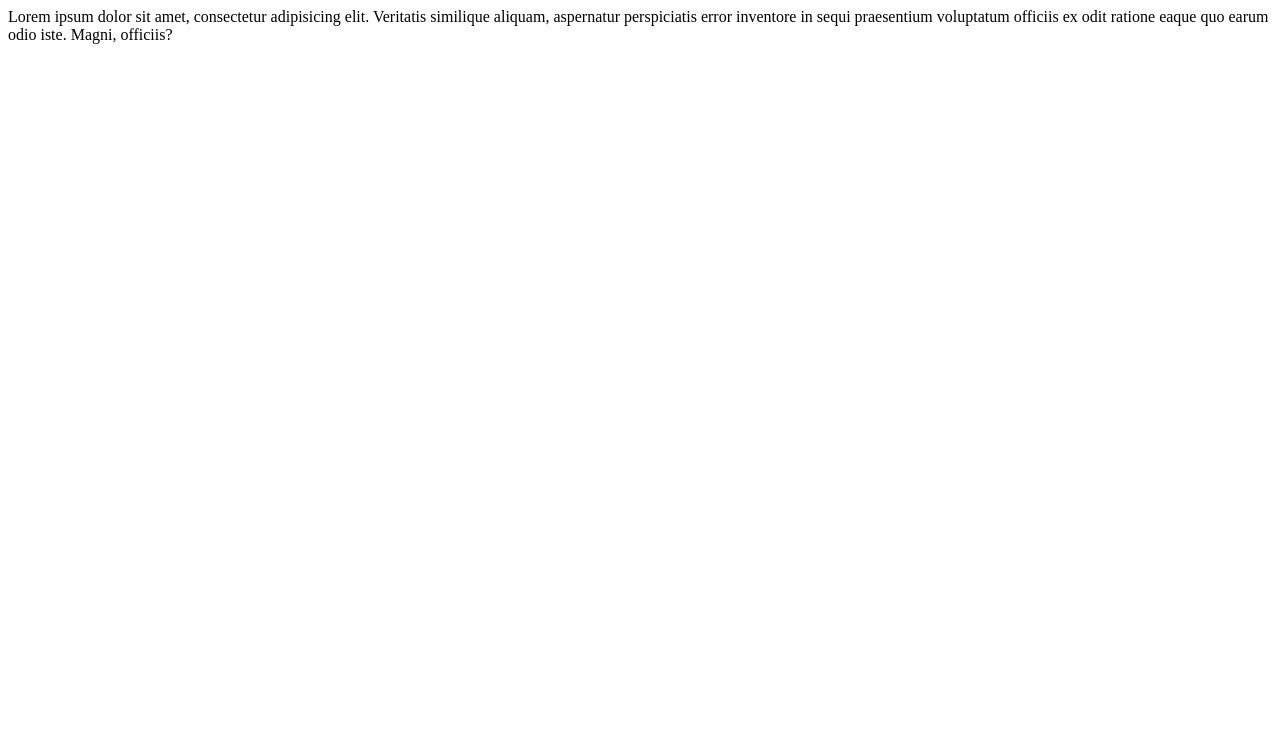
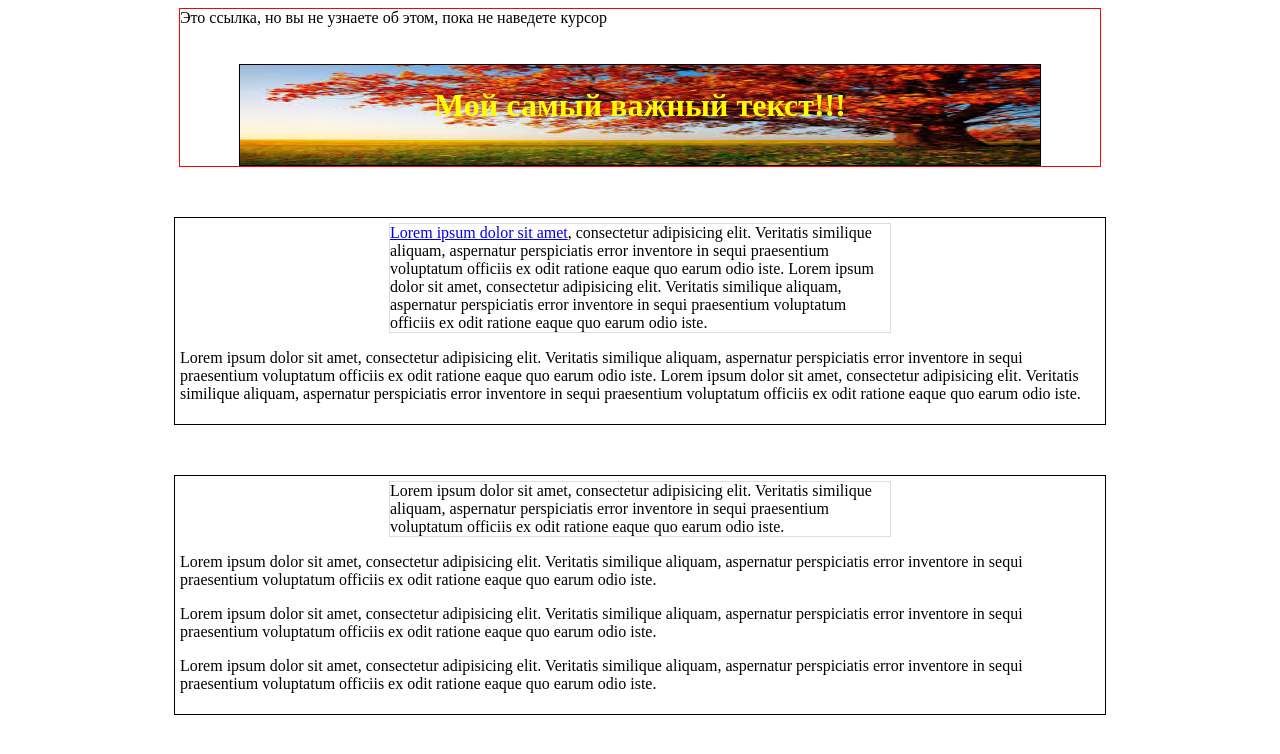
Before and after one commit to Dew25/1KTVR, a plain HTML site: page index.html in a window 1280 px wide. Drawn offline with Linux system fonts and the light colour scheme.

Commit message:
position, img

```diff
--- /dev/null
+++ b/index.css
@@ -0,0 +1,49 @@
+header a{
+	text-decoration: none;
+}
+
+header a{
+    color: #000; /* Цвет ссылок */
+}
+header a:visited {
+    color: #000; /* Цвет посещенных ссылок */
+}
+header a:active {
+    color: #000; /* Цвет активных ссылок */
+}
+header{
+	width: 920px;
+	border: 1px solid red;
+	margin: 0 auto;
+}
+#my_text{
+	position: relative;
+	top:60px;
+	left:0;
+	width: 800px;
+	margin: 0 auto;
+	text-align: center;
+	color:#FFFF00;
+}
+#slider{
+	border: 1px solid #000;
+	margin: 0 auto;
+	width: 800px;
+	height: 100px;
+}
+#slider_img{
+	width:100%;
+	height: 100%;
+}
+.wrapper{
+	border: 1px solid #000;
+	margin: 50px auto;
+	width: 920px;
+	padding: 5px;
+
+}
+.paragraf1{
+	width: 500px;
+	border: 1px solid #ddd;
+	margin: 0 auto;
+}
--- a/index.html
+++ b/index.html
@@ -3,8 +3,40 @@
 <head>
 	<meta charset="UTF-8">
 	<title>Document</title>
+	<link rel="stylesheet" type="text/css" href="index.css">
 </head>
 <body>
-	<div class="cvo">Lorem ipsum dolor sit amet, consectetur adipisicing elit. Veritatis similique aliquam, aspernatur perspiciatis error inventore in sequi praesentium voluptatum officiis ex odit ratione eaque quo earum odio iste. Magni, officiis?</div>
+<header>
+<a href="#top">Это ссылка, но вы не узнаете об этом, пока не наведете курсор
+</a>
+	<a href='#bottom'>
+		<h1 id="my_text">Мой самый важный текст!!!</h1>
+		<div id='slider'>
+			<img id='slider_img' src="osen.jpg">
+		</div>
+	</a>
+</header>
+	<div class="wrapper">
+		<p class='paragraf1'><a href="#">Lorem ipsum dolor sit amet</a>, consectetur adipisicing elit. Veritatis similique aliquam, aspernatur perspiciatis error inventore in sequi praesentium voluptatum officiis ex odit ratione eaque quo earum odio iste. Lorem ipsum dolor sit amet, consectetur adipisicing elit. Veritatis similique aliquam, aspernatur perspiciatis error inventore in sequi praesentium voluptatum officiis ex odit ratione eaque quo earum odio iste.
+		</p>
+		<p class='paragraf2'>
+		Lorem ipsum dolor sit amet, consectetur adipisicing elit. Veritatis similique aliquam, aspernatur perspiciatis error inventore in sequi praesentium voluptatum officiis ex odit ratione eaque quo earum odio iste. Lorem ipsum dolor sit amet, consectetur adipisicing elit. Veritatis similique aliquam, aspernatur perspiciatis error inventore in sequi praesentium voluptatum officiis ex odit ratione eaque quo earum odio iste.
+		</p>
+	</div>
+	<div class="wrapper">
+		<p class='paragraf1'>Lorem ipsum dolor sit amet, consectetur adipisicing elit. Veritatis similique aliquam, aspernatur perspiciatis error inventore in sequi praesentium voluptatum officiis ex odit ratione eaque quo earum odio iste.
+		</p>
+
+		<p class='paragraf2'>
+		Lorem ipsum dolor sit amet, consectetur adipisicing elit. Veritatis similique aliquam, aspernatur perspiciatis error inventore in sequi praesentium voluptatum officiis ex odit ratione eaque quo earum odio iste.
+		</p>
+		<p class='paragraf2'>
+		Lorem ipsum dolor sit amet, consectetur adipisicing elit. Veritatis similique aliquam, aspernatur perspiciatis error inventore in sequi praesentium voluptatum officiis ex odit ratione eaque quo earum odio iste.
+		</p>
+		<p class='paragraf2'>
+		Lorem ipsum dolor sit amet, consectetur adipisicing elit. Veritatis similique aliquam, aspernatur perspiciatis error inventore in sequi praesentium voluptatum officiis ex odit ratione eaque quo earum odio iste.
+		</p>
+	</div>
+
 </body>
 </html>
```
Also changed, not shown: osen.jpg (added).
